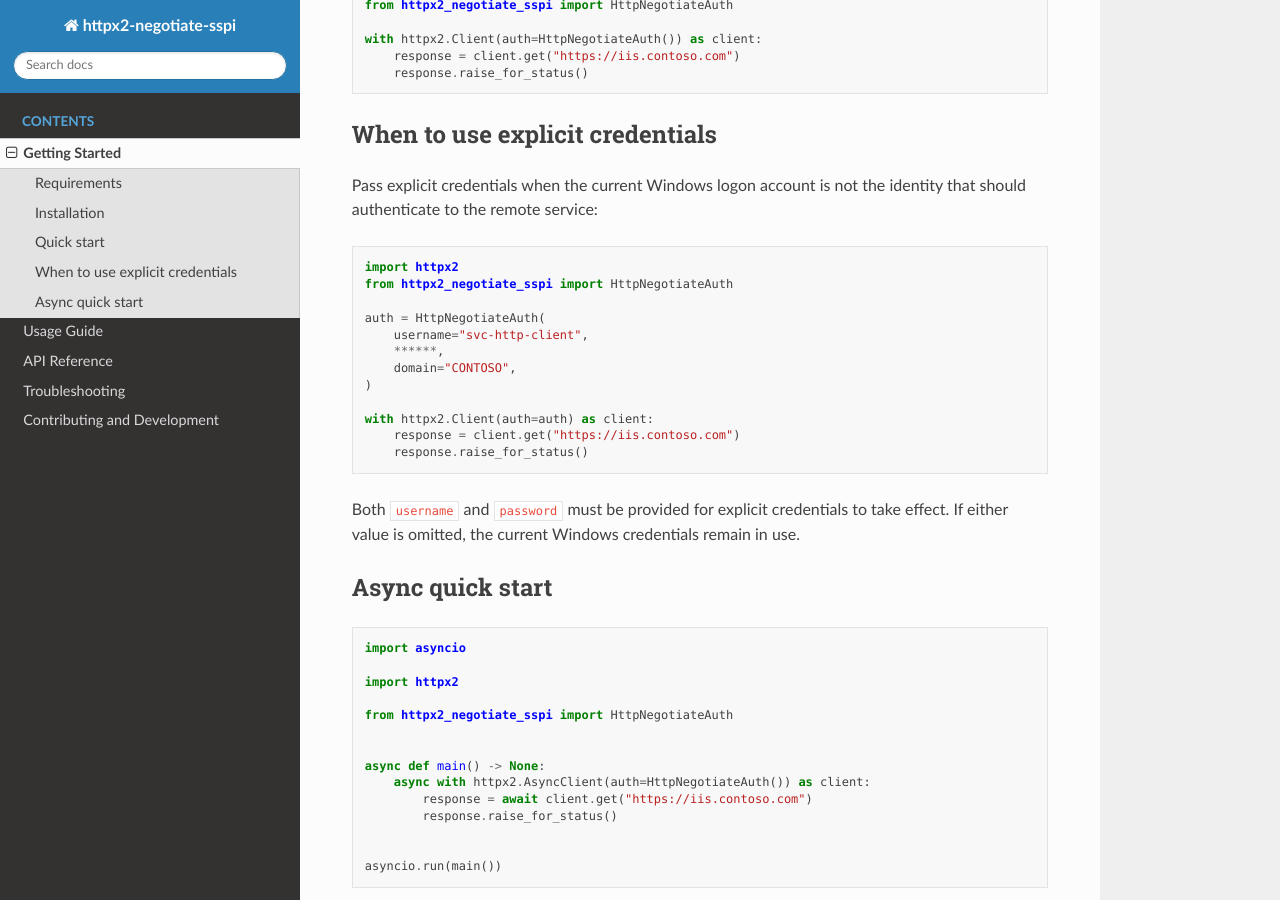
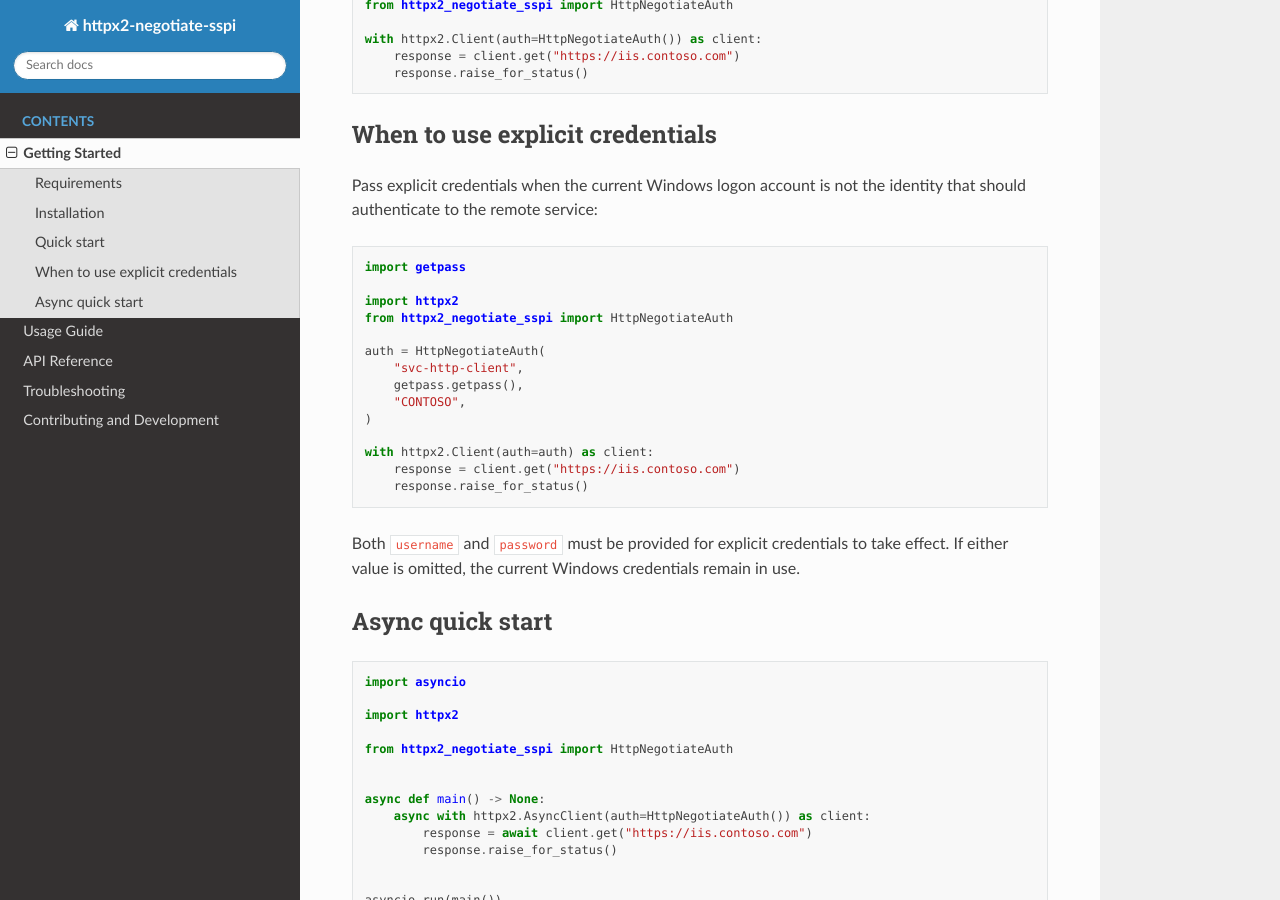
Before and after one commit to achapkowski/httpx2_negotiate_sspi, a Sphinx documentation site: the page built from docs/getting-started.rst, in a window 1280 px wide and 900 px high, scrolled down 695 px. Built offline with Sphinx 7.4.7 and the Read the Docs theme 3.1.0, drawn with Linux system fonts in a browser that asks for light colours.

```diff
--- a/docs/contributing.rst
+++ b/docs/contributing.rst
@@ -64,6 +64,10 @@ Documentation builds with Sphinx from the ``docs/`` directory. The repository's
 documentation workflows run ``python -m sphinx -W -b html docs docs/_build/html``
 so warnings fail the build.
 
+Pull requests also run the docs workflow and upload the rendered HTML as a
+``docs-html`` workflow artifact so contributors can review the generated
+documentation for a change set.
+
 Credits
 -------
 
--- a/docs/getting-started.rst
+++ b/docs/getting-started.rst
@@ -44,13 +44,15 @@ identity that should authenticate to the remote service:
 
 .. code-block:: python
 
+   import getpass
+
    import httpx2
    from httpx2_negotiate_sspi import HttpNegotiateAuth
 
    auth = HttpNegotiateAuth(
-       username="svc-http-client",
-       ******,
-       domain="CONTOSO",
+       "svc-http-client",
+       getpass.getpass(),
+       "CONTOSO",
    )
 
    with httpx2.Client(auth=auth) as client:
```
Also changed, not shown: README.md (+5 -3 lines), 1 other file.
